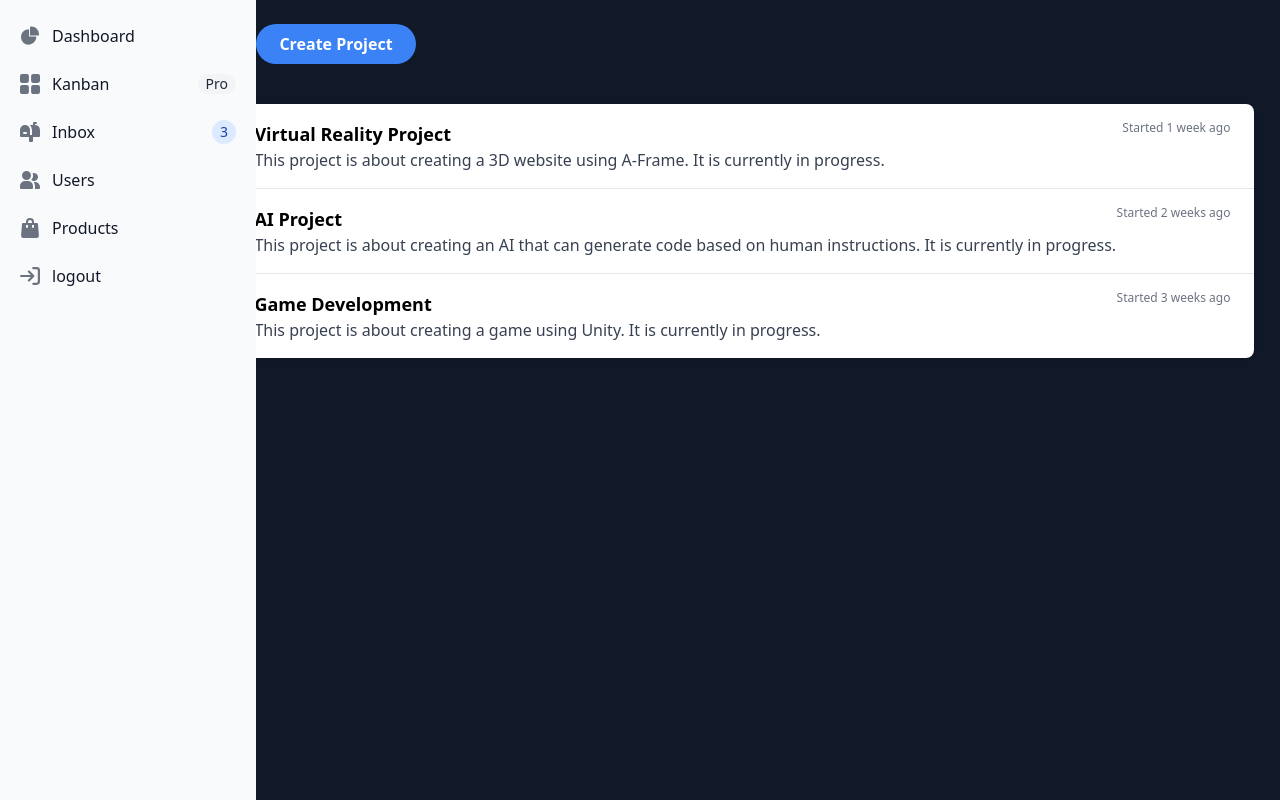
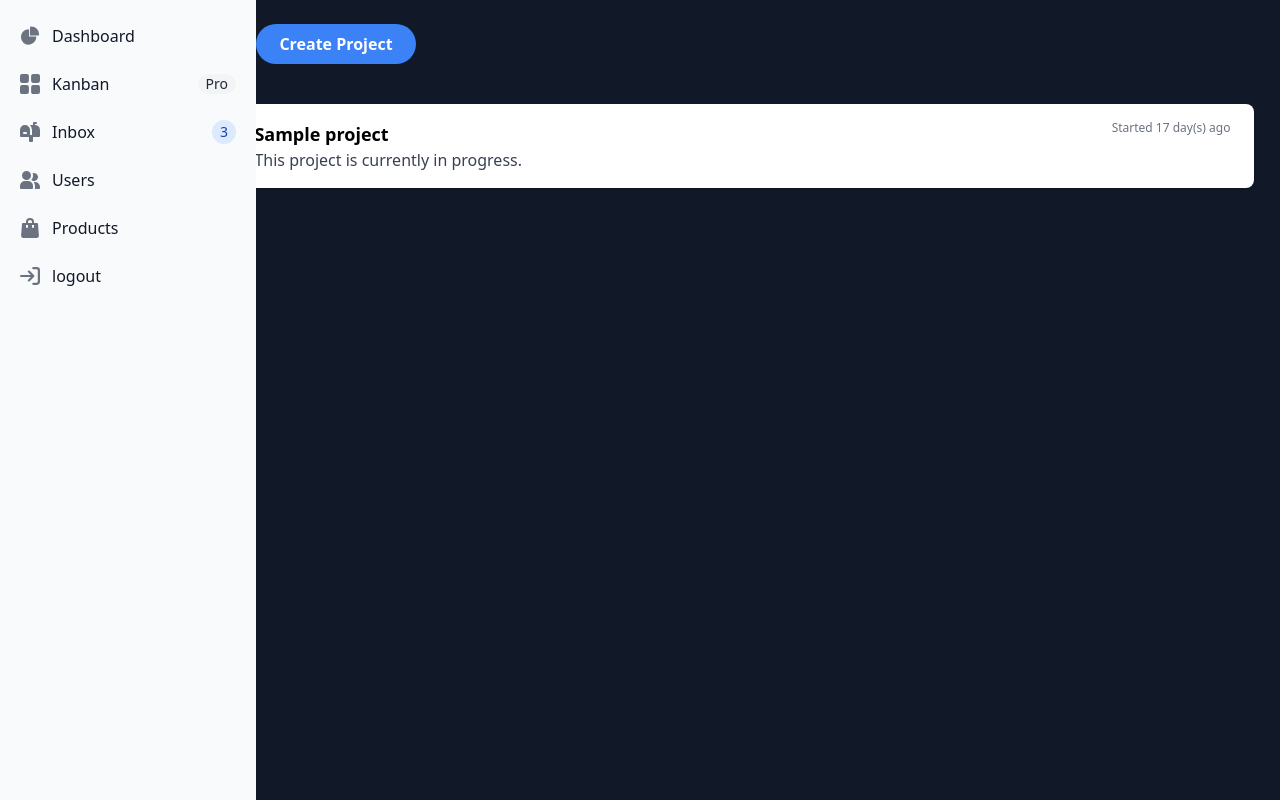
Before and after one commit to Youcode-Classe-E-2024-2025/Hamza-Atig-project, a PHP site: page /createpro.php in a window 1280 px wide. Run offline with PHP 8.4, Linux system fonts and the light colour scheme; tables that the repository leaves empty hold one stand-in row (values such as "Sample post").

Commit message:
display created project on createpro.php

```diff
--- a/config/database.php
+++ b/config/database.php
@@ -1,14 +1,12 @@
 <?php
-$host = 'localhost';
-$dbname = 'projectmn_db';
-$username = 'root';
-$password = '';
+$servername = "localhost";
+$username = "root";
+$password = "";
+$dbname = "projectmn_db";
 
-try {
-    $pdo = new PDO("mysql:host=$host;dbname=$dbname;charset=utf8", $username, $password);
-    $pdo->setAttribute(PDO::ATTR_ERRMODE, PDO::ERRMODE_EXCEPTION);
-    $pdo->setAttribute(PDO::ATTR_DEFAULT_FETCH_MODE, PDO::FETCH_ASSOC);
-} catch (PDOException $e) {
-    die("Database connection failed: " . $e->getMessage());
+$conn = new mysqli($servername, $username, $password, $dbname);
+
+if ($conn->connect_error) {
+    die("Connection failed: " . $conn->connect_error);
 }
 ?>
--- a/config/init.sql
+++ b/config/init.sql
@@ -37,6 +37,7 @@ CREATE TABLE tasks (
 CREATE TABLE join_requests (
     request_id INT AUTO_INCREMENT PRIMARY KEY,
     user_id INT NOT NULL,
+    reciver_id INT NOT NULL,
     status ENUM('pending', 'approved', 'rejected') DEFAULT 'pending',
     requested_at TIMESTAMP DEFAULT CURRENT_TIMESTAMP,
     FOREIGN KEY (user_id) REFERENCES users(user_id) ON DELETE CASCADE
--- a/public/createpro.php
+++ b/public/createpro.php
@@ -123,75 +123,43 @@
             <span class="hidden sm:inline-block sm:align-middle sm:h-screen" aria-hidden="true">&#8203;</span>
             <div
                 class="inline-block align-bottom bg-white rounded-lg text-left overflow-hidden shadow-xl transform transition-all sm:my-8 sm:align-middle sm:max-w-3xl sm:w-full">
+                <form action="createpro.php" method="POST">
                     <div class="bg-white px-6 pt-5 pb-4 sm:p-8">
                         <div class="sm:flex sm:items-start">
                             <div class="w-full">
-                            <h3 class="text-2xl font-semibold text-gray-900 mb-6" id="modal-title">Create Project</h3>
+                                <h3 class="text-2xl font-semibold text-gray-900 mb-6" id="modal-title">Create Project
+                                </h3>
                                 <div class="mb-6">
-                                <label for="project-name" class="block text-sm font-medium text-gray-700 mb-2">Project
-                                    Name</label>
-                                <input type="text" id="project-name"
+                                    <label for="project-name"
+                                        class="block text-sm font-medium text-gray-700 mb-2">Project Name</label>
+                                    <input type="text" id="project-name" name="project_name"
                                         class="w-full px-4 py-2 border border-gray-300 rounded-lg focus:ring-2 focus:ring-blue-500 focus:border-blue-500 transition duration-200"
-                                    placeholder="Enter project name" />
+                                        placeholder="Enter project name" required />
                                 </div>
                                 <div class="mb-6">
                                     <label for="project-description"
                                         class="block text-sm font-medium text-gray-700 mb-2">Project Description</label>
-                                <textarea id="project-description"
+                                    <textarea id="project-description" name="project_description"
                                         class="w-full px-4 py-2 border border-gray-300 rounded-lg focus:ring-2 focus:ring-blue-500 focus:border-blue-500 transition duration-200"
-                                    rows="4" placeholder="Enter project description"></textarea>
+                                        rows="4" placeholder="Enter project description" required></textarea>
                                 </div>
                                 <div class="mb-6">
-                                <label class="block text-sm font-medium text-gray-700 mb-2">Select Team Members</label>
+                                    <label class="block text-sm font-medium text-gray-700 mb-2">Select Team
+                                        Members</label>
                                     <div class="overflow-x-auto">
                                         <table class="min-w-full bg-white border border-gray-300 rounded-lg">
                                             <thead>
                                                 <tr class="bg-gray-100">
-                                                <th class="px-4 py-2 text-left text-sm font-medium text-gray-700">Name
-                                                </th>
-                                                <th class="px-4 py-2 text-left text-sm font-medium text-gray-700">Role
-                                                </th>
-                                                <th class="px-4 py-2 text-left text-sm font-medium text-gray-700">Action
-                                                </th>
+                                                    <th class="px-4 py-2 text-left text-sm font-medium text-gray-700">
+                                                        Name</th>
+                                                    <th class="px-4 py-2 text-left text-sm font-medium text-gray-700">
+                                                        Role</th>
+                                                    <th class="px-4 py-2 text-left text-sm font-medium text-gray-700">
+                                                        Action</th>
                                                 </tr>
                                             </thead>
                                             <tbody id="team-members-table">
-                                            <tr data-id="1" class="border-b border-gray-200 hover:bg-gray-50">
-                                                <td class="px-4 py-2 text-sm text-gray-700">John Doe</td>
-                                                <td class="px-4 py-2 text-sm text-gray-700">Developer</td>
-                                                <td class="px-4 py-2 text-sm">
-                                                    <button
-                                                        class="px-3 py-1 bg-blue-600 text-white rounded-lg hover:bg-blue-700 focus:outline-none focus:ring-2 focus:ring-blue-500 transition duration-200"
-                                                        onclick="addMember('1', 'John Doe')">Add</button>
-                                                </td>
-                                            </tr>
-                                            <tr data-id="2" class="border-b border-gray-200 hover:bg-gray-50">
-                                                <td class="px-4 py-2 text-sm text-gray-700">Jane Smith</td>
-                                                <td class="px-4 py-2 text-sm text-gray-700">Tester</td>
-                                                <td class="px-4 py-2 text-sm">
-                                                    <button
-                                                        class="px-3 py-1 bg-blue-600 text-white rounded-lg hover:bg-blue-700 focus:outline-none focus:ring-2 focus:ring-blue-500 transition duration-200"
-                                                        onclick="addMember('2', 'Jane Smith')">Add</button>
-                                                </td>
-                                            </tr>
-                                            <tr data-id="3" class="border-b border-gray-200 hover:bg-gray-50">
-                                                <td class="px-4 py-2 text-sm text-gray-700">Michael Brown</td>
-                                                <td class="px-4 py-2 text-sm text-gray-700">Designer</td>
-                                                <td class="px-4 py-2 text-sm">
-                                                    <button
-                                                        class="px-3 py-1 bg-blue-600 text-white rounded-lg hover:bg-blue-700 focus:outline-none focus:ring-2 focus:ring-blue-500 transition duration-200"
-                                                        onclick="addMember('3', 'Michael Brown')">Add</button>
-                                                </td>
-                                            </tr>
-                                            <tr data-id="4" class="border-b border-gray-200 hover:bg-gray-50">
-                                                <td class="px-4 py-2 text-sm text-gray-700">Emily Davis</td>
-                                                <td class="px-4 py-2 text-sm text-gray-700">WebSite Manager</td>
-                                                <td class="px-4 py-2 text-sm">
-                                                    <button
-                                                        class="px-3 py-1 bg-blue-600 text-white rounded-lg hover:bg-blue-700 focus:outline-none focus:ring-2 focus:ring-blue-500 transition duration-200"
-                                                        onclick="addMember('4', 'Emily Davis')">Add</button>
-                                                </td>
-                                            </tr>
+                                                <!-- Team members rows here -->
                                             </tbody>
                                         </table>
                                     </div>
@@ -206,91 +174,100 @@
                                     <button type="button"
                                         class="px-6 py-2 bg-gray-100 text-gray-700 rounded-lg hover:bg-gray-200 focus:outline-none focus:ring-2 focus:ring-gray-500 transition duration-200"
                                         onclick="document.querySelector('.create-project-modal').style.display = 'none'">Cancel</button>
-                                <button type="button"
+                                    <button type="submit"
                                         class="px-6 py-2 bg-blue-600 text-white rounded-lg hover:bg-blue-700 focus:outline-none focus:ring-2 focus:ring-blue-500 transition duration-200">Create</button>
                                 </div>
                             </div>
                         </div>
                     </div>
+                </form>
             </div>
         </div>
     </div>
+    <?php
+    include '../config/database.php';
+
+    $query = "SELECT project_name, created_at FROM projects ORDER BY created_at DESC";
+    $result = $conn->query($query);
+
+    if ($result->num_rows > 0): ?>
+        <ul class="bg-white rounded-lg shadow divide-y divide-gray-200 w-[80%] top-[13%] left-[18%] absolute">
+            <?php while ($row = $result->fetch_assoc()): ?>
+                <li class="px-6 py-4">
+                    <div class="flex justify-between">
+                        <a href="./addtask.php"
+                            class="font-semibold text-lg"><?php echo htmlspecialchars($row['project_name']); ?></a>
+                        <span class="text-gray-500 text-xs">
+                            <?php
+                            $created_at = new DateTime($row['created_at']);
+                            $now = new DateTime();
+                            $interval = $created_at->diff($now);
+
+                            if ($interval->d > 0) {
+                                echo "Started " . $interval->d . " day(s) ago";
+                            } else if ($interval->h > 0) {
+                                echo "Started " . $interval->h . " hour(s) ago";
+                            } else {
+                                echo "Started just now";
+                            }
+                            ?>
+                        </span>
+                    </div>
+                    <p class="text-gray-700">This project is currently in progress.</p>
+                </li>
+            <?php endwhile; ?>
+        </ul>
+    <?php else: ?>
+        <p class="text-center text-gray-500">No projects available.</p>
+    <?php endif;
+
+    $conn->close();
+    ?>
 
     <script>
+        document.addEventListener('DOMContentLoaded', function () {
             const colors = ['bg-blue-100', 'bg-green-100', 'bg-yellow-100', 'bg-pink-100', 'bg-purple-100'];
-        function addMember(id, name) {
+            let selectedMembers = [];
+
+            function addMember(id, name, job) {
                 const selectedMembersContainer = document.getElementById('selected-members');
 
-            if (document.querySelector(`#selected-members [data-id="${id}"]`)) return;
+                if (selectedMembers.some(member => member.id === id)) return;
 
                 const chip = document.createElement('div');
                 const color = colors[selectedMembersContainer.children.length % colors.length];
                 chip.className = `flex items-center ${color} text-gray-700 px-3 py-1 rounded-full text-sm`;
                 chip.setAttribute('data-id', id);
                 chip.innerHTML = `
-            ${name}
-            <button onclick="removeMember('${id}', '${name}')" class="ml-2 text-gray-700 hover:text-gray-900 focus:outline-none">
+            ${name} (${job})
+            <button onclick="removeMember('${id}')" class="ml-2 text-gray-700 hover:text-gray-900 focus:outline-none">
                 &times;
             </button>
         `;
                 selectedMembersContainer.appendChild(chip);
+
+                selectedMembers.push({ id, name, job });
+
                 const row = document.querySelector(`#team-members-table tr[data-id="${id}"]`);
+                if (row) {
                     row.style.display = 'none';
                 }
+            }
 
-        function removeMember(id, name) {
+            function removeMember(id) {
                 const chip = document.querySelector(`#selected-members [data-id="${id}"]`);
+                if (chip) {
                     chip.remove();
+                }
 
+                selectedMembers = selectedMembers.filter(member => member.id !== id);
                 const row = document.querySelector(`#team-members-table tr[data-id="${id}"]`);
+                if (row) {
                     row.style.display = 'table-row';
                 }
-    </script>
-
-    <script>
-        document.getElementById('add-member').addEventListener('click', function () {
-            const select = document.getElementById('project-team');
-            const selectedMembersContainer = document.getElementById('selected-members');
-            const selectedOption = select.options[select.selectedIndex];
-            if (!selectedOption.value) return;
-            const chip = document.createElement('div');
-            chip.className = 'flex items-center bg-blue-100 text-blue-700 px-3 py-1 rounded-full text-sm';
-            chip.innerHTML = `
-            ${selectedOption.text}
-            <button onclick="this.parentElement.remove()" class="ml-2 text-blue-700 hover:text-blue-900 focus:outline-none">
-                &times;
-            </button>
-        `;
-            selectedMembersContainer.appendChild(chip);
-            select.selectedIndex = 0;
+            }
         });
     </script>
-    <ul class="bg-white rounded-lg shadow divide-y divide-gray-200 w-[80%] top-[13%] left-[18%] absolute">
-        <li class="px-6 py-4">
-            <div class="flex justify-between">
-                <a href="./addtask.php" class="font-semibold text-lg">Virtual Reality Project</a>
-                <span class="text-gray-500 text-xs">Started 1 week ago</span>
-            </div>
-            <p class="text-gray-700">This project is about creating a 3D website using A-Frame. It is currently in
-                progress.</p>
-        </li>
-        <li class="px-6 py-4">
-            <div class="flex justify-between">
-                <a href="./addtask.php" class="font-semibold text-lg">AI Project</a>
-                <span class="text-gray-500 text-xs">Started 2 weeks ago</span>
-            </div>
-            <p class="text-gray-700">This project is about creating an AI that can generate code based on human
-                instructions. It is currently in progress.</p>
-        </li>
-        <li class="px-6 py-4">
-            <div class="flex justify-between">
-                <a href="./addtask.php" class="font-semibold text-lg">Game Development</a>
-                <span class="text-gray-500 text-xs">Started 3 weeks ago</span>
-            </div>
-            <p class="text-gray-700">This project is about creating a game using Unity. It is currently in progress.</p>
-        </li>
-    </ul>
-
 </body>
 
 </html>
```
Also changed, not shown: src/Controller/create_project.php (added, +23 -0 lines), assets/css/tailwind.css. Lines whose indentation alone changed are shown as unchanged.
